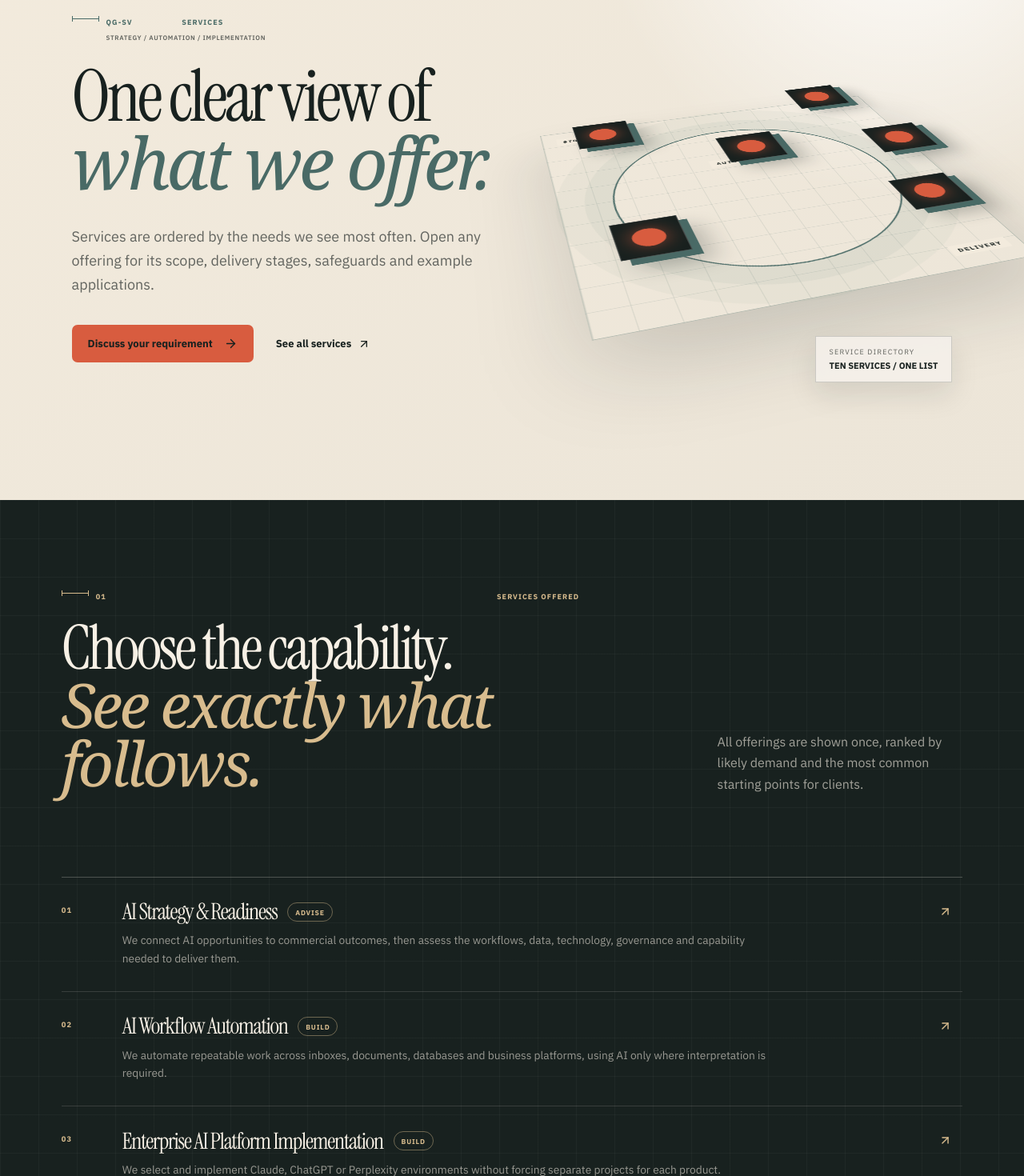
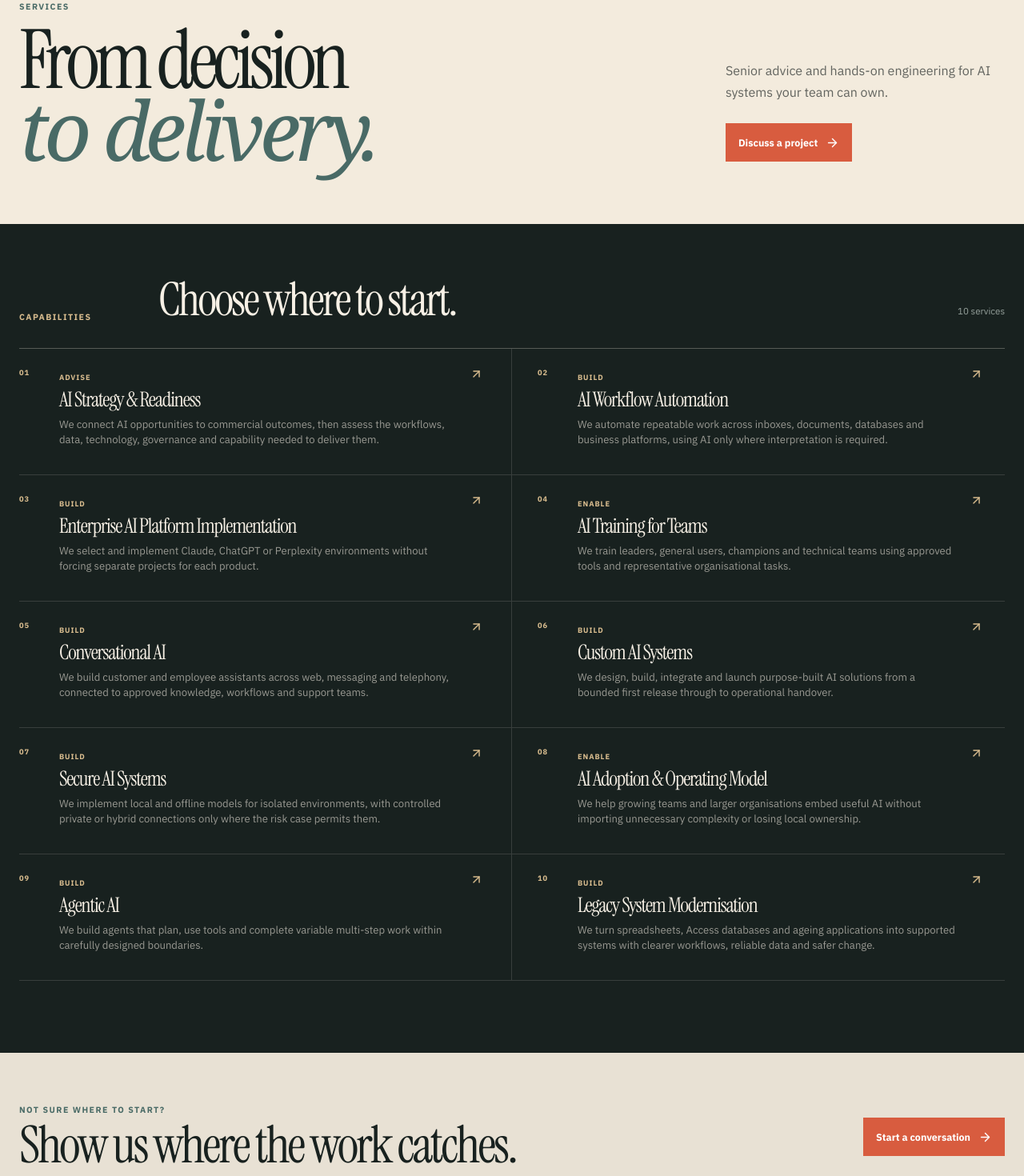
Before and after one commit to rohancampion/folding-maps, a Next.js app: page /services in a window 1280 px wide. Shown: the part 240-1710 px from the top of the page at 80% size. Built offline with nearby package versions, Linux system fonts and the light colour scheme.

Commit message:
Simplify-services-and-industries-directories

```diff
--- a/app/industries/industries-index.module.css
+++ b/app/industries/industries-index.module.css
@@ -1,75 +1,6 @@
-:global(.industry-index-hero) :global(.precision-label) { color: var(--machine); }
-
-.intro,
-.directory {
-  background-color: var(--paper);
-  background-image:
-    linear-gradient(rgba(73, 106, 102, .045) 1px, transparent 1px),
-    linear-gradient(90deg, rgba(73, 106, 102, .045) 1px, transparent 1px);
-  background-size: 50px 50px;
-}
-
-.intro {
-  display: grid;
-  padding: clamp(7rem, 11vw, 11rem) 7vw;
-  grid-template-columns: 190px minmax(0, 1fr);
-  gap: 1rem 4vw;
-}
-
-.intro > :global(.precision-label) { align-self: start; margin-top: .7rem; }
-.intro h2 { max-width: 1000px; margin: 0; font-size: clamp(3.8rem, 7.4vw, 7.6rem); font-weight: 400; line-height: .9; }
-.intro h2 em { color: var(--machine); font-weight: 400; }
-.introCopy { display: grid; max-width: 860px; margin-top: 3.5rem; margin-left: auto; grid-column: 2; grid-template-columns: 1fr 1fr; gap: 5vw; }
-.introCopy p { margin: 0; color: var(--muted); }
-
-.directory { padding: 0 7vw clamp(7rem, 12vw, 12rem); }
-.family { max-width: 1400px; margin: 0 auto clamp(10rem, 16vw, 16rem); }
-.family:last-child { margin-bottom: 0; }
-.familyHeading { display: grid; grid-template-columns: 190px minmax(0, 1fr); gap: 3vw; align-items: start; }
-.familyHeading :global(.precision-label) { margin-top: .75rem; }
-.familyHeading h2 { max-width: 960px; margin: 0; font-size: clamp(3.4rem, 7vw, 7.2rem); font-weight: 400; line-height: .88; }
-
-.industryField {
-  display: grid;
-  margin-top: clamp(5rem, 10vw, 9rem);
-  grid-template-columns: repeat(12, minmax(0, 1fr));
-  row-gap: clamp(4rem, 8vw, 8rem);
-}
-
-.industryField a { position: relative; display: block; min-height: 250px; padding: 1.5rem 3.2rem 0 0; }
-.industryField a::before { content: ''; position: absolute; top: 0; left: 0; width: 56px; height: 2px; background: var(--brass); transition: width .3s ease; }
-.industryField a:nth-child(3n+1) { grid-column: 1 / 5; }
-.industryField a:nth-child(3n+2) { grid-column: 5 / 9; margin-top: 5rem; }
-.industryField a:nth-child(3n) { grid-column: 9 / 13; margin-top: 10rem; }
-.industryField a:hover::before { width: 112px; }
-.industryField a > span { color: var(--machine); font-size: .57rem; font-weight: 700; letter-spacing: .12em; text-transform: uppercase; }
-.industryField h3 { margin: 2.2rem 0 1rem; font-size: clamp(2.1rem, 3.6vw, 4.1rem); font-weight: 400; line-height: .94; }
-.industryField p { max-width: 430px; margin: 0; color: var(--muted); font-size: .82rem; }
-.industryField svg { position: absolute; top: 1.2rem; right: 0; color: var(--machine); transition: transform .22s ease; }
-.industryField a:hover svg { transform: translate(4px, -4px); }
-
-@media (max-width: 900px) {
-  .intro,
-  .familyHeading { grid-template-columns: 1fr; }
-  .introCopy { grid-column: 1; }
-  .industryField a:nth-child(odd) { grid-column: 1 / 7; margin-top: 0; }
-  .industryField a:nth-child(even) { grid-column: 7 / 13; margin-top: 4rem; }
-}
-
-@media (max-width: 700px) {
-  :global(.industry-index-hero > .hero-mechanism) { right: -210px; opacity: .12; }
-  .intro { padding: 6rem 24px; }
-  .directory { padding: 0 24px 6rem; }
-  .introCopy { grid-template-columns: 1fr; gap: 1.2rem; }
-  .family { margin-bottom: 9rem; }
-  .industryField { row-gap: 4rem; }
-  .industryField a:nth-child(odd) { grid-column: 1 / 11; margin-top: 0; }
-  .industryField a:nth-child(even) { grid-column: 3 / 13; margin-top: 0; }
-  .industryField a { min-height: 220px; }
-  .industryField h3 { font-size: clamp(2.5rem, 12vw, 4rem); }
-}
-
-@media (prefers-reduced-motion: reduce) {
-  .industryField a::before,
-  .industryField svg { transition: none; }
-}
+.hero,.directory,.cta{padding-right:max(24px,calc((100vw - 1380px)/2));padding-left:max(24px,calc((100vw - 1380px)/2))}.hero{min-height:520px;padding-top:160px;padding-bottom:70px;display:grid;grid-template-columns:1.25fr minmax(280px,.55fr);align-items:end;gap:7vw;background:var(--paper)}.eyebrow{display:block;color:var(--machine);font-size:.66rem;font-weight:700;letter-spacing:.14em;text-transform:uppercase}.hero h1{max-width:1050px;margin:18px 0 0;font-size:clamp(4.2rem,7.5vw,7.6rem);font-weight:400;line-height:.84;letter-spacing:-.06em}.hero h1 em{color:var(--machine);font-weight:400}.heroAside{padding-bottom:8px}.heroAside p{max-width:420px;margin:0 0 24px;color:var(--muted)}.textAction{display:inline-flex;align-items:center;gap:10px;padding-bottom:6px;border-bottom:1px solid currentColor;font-size:.78rem;font-weight:700}
+.directory{padding-top:68px;padding-bottom:90px;background:#e8e1d4}.directoryHeading{display:grid;grid-template-columns:150px 1fr auto;align-items:end;gap:24px;margin-bottom:40px}.directoryHeading h2{margin:0;font-size:clamp(2.8rem,4.5vw,4.8rem);font-weight:400;line-height:.95}.directoryHeading>span:last-child{padding-bottom:7px;color:var(--muted);font-size:.72rem}.family{display:grid;grid-template-columns:220px 1fr;border-top:1px solid var(--ink)}.familyHeading{display:flex;justify-content:space-between;gap:20px;padding:22px 28px 22px 0}.familyHeading h3{margin:0;font-size:1.3rem;font-weight:400;line-height:1.1}.familyHeading span{color:var(--machine);font-size:.65rem;font-weight:700}.industryGrid{display:grid;grid-template-columns:repeat(3,1fr);border-left:1px solid var(--line)}.industryGrid a{min-height:112px;display:flex;justify-content:space-between;gap:16px;padding:20px;border-right:1px solid var(--line);border-bottom:1px solid var(--line)}.industryGrid small{color:var(--machine);font-size:.54rem;font-weight:700;letter-spacing:.08em;text-transform:uppercase}.industryGrid h4{margin:10px 0 0;font:400 1.35rem/1.05 var(--display);letter-spacing:-.03em}.industryGrid svg{flex:none;color:var(--machine);transition:transform .2s ease}.industryGrid a:hover svg{transform:translate(3px,-3px)}
+.cta{padding-top:64px;padding-bottom:64px;display:flex;align-items:center;justify-content:space-between;gap:36px;background:var(--paper)}.cta h2{max-width:850px;margin:8px 0 0;font-size:clamp(2.8rem,5vw,5.2rem);font-weight:400;line-height:.95;letter-spacing:-.045em}.primaryAction{min-height:48px;display:inline-flex;align-items:center;gap:10px;padding:12px 16px;color:#fff;background:var(--signal);font-size:.78rem;font-weight:700;flex:none}.primaryAction:hover{background:#ba452f}.textAction:focus-visible,.industryGrid a:focus-visible,.primaryAction:focus-visible{outline:3px solid #f0b29e;outline-offset:4px}
+@media(max-width:980px){.family{grid-template-columns:170px 1fr}.industryGrid{grid-template-columns:1fr 1fr}}
+@media(max-width:700px){.hero{min-height:0;padding-top:135px;padding-bottom:56px;grid-template-columns:1fr;gap:28px}.hero h1{font-size:clamp(3.8rem,17vw,5.8rem)}.directory{padding-top:52px;padding-bottom:64px}.directoryHeading{grid-template-columns:1fr;gap:10px}.directoryHeading>span:last-child{display:none}.family{grid-template-columns:1fr}.familyHeading{padding-right:0}.industryGrid{grid-template-columns:1fr;border-left:0}.industryGrid a{min-height:90px;padding:17px 0;border-right:0}.cta{align-items:flex-start;flex-direction:column}}
+@media(prefers-reduced-motion:reduce){.industryGrid svg{transition:none}}
--- a/app/industries/page.tsx
+++ b/app/industries/page.tsx
@@ -1,7 +1,5 @@
 import Link from 'next/link';
 import { ArrowRight, ArrowUpRight } from 'lucide-react';
-import { HeroMechanism } from '@/components/MechanicalVisuals';
-import { PrecisionLabel } from '@/components/PrecisionLabel';
 import { industries, industryFamilies } from '@/lib/industries';
 import styles from './industries-index.module.css';
 import { createPageMetadata } from '@/lib/seo';
@@ -13,60 +11,35 @@ export const metadata = createPageMetadata({
 });
 
 export default function IndustriesPage() {
-  return (
-    <>
-      <section className="page-hero report-hero report-hero-layout industry-index-hero">
-        <div className="report-hero-copy">
-          <PrecisionLabel index="QG–IN" label="Industry expertise" detail="Operating context before technology" />
-          <h1>AI shaped around<br/><em>how your sector works.</em></h1>
-          <p>Sector context changes what good AI looks like. We combine operating knowledge, careful controls and hands-on engineering to give established SMEs a credible route from opportunity to measurable performance.</p>
-        </div>
-        <HeroMechanism compact/>
-      </section>
-
-      <section className={styles.intro}>
-        <PrecisionLabel index="01" label="Built for the mid-market" />
-        <h2>Industry depth without<br/><em>big-programme drag.</em></h2>
-        <div className={styles.introCopy}>
-          <p>Every perspective starts with the operating decisions, data conditions and controls specific to the sector. It then narrows the opportunity to a release an SME can own, test and improve.</p>
-          <p>The pages are not generic technology catalogues. Each one frames where AI earns its place, where human authority remains essential and how leaders can establish value before scaling.</p>
+  return <>
+    <section className={styles.hero}>
+      <div><span className={styles.eyebrow}>Industries</span><h1>AI shaped around<br /><em>how your sector works.</em></h1></div>
+      <div className={styles.heroAside}>
+        <p>Sector-aware systems for established SMEs, built around real operating decisions and controls.</p>
+        <a className={styles.textAction} href="#industry-directory">Browse industries <ArrowRight size={16} /></a>
       </div>
     </section>
 
-      <section className={styles.directory} aria-label="Industry directory">
+    <section id="industry-directory" className={styles.directory} aria-labelledby="industries-title">
+      <div className={styles.directoryHeading}>
+        <span className={styles.eyebrow}>Sector expertise</span><h2 id="industries-title">Find your industry.</h2><span>{industries.length} perspectives</span>
+      </div>
       {industryFamilies.map((family) => {
         const familyIndustries = industries.filter((industry) => industry.family === family);
-          return (
-            <section className={styles.family} key={family}>
-              <div className={styles.familyHeading}>
-                <PrecisionLabel
-                  index={String(industryFamilies.indexOf(family) + 1).padStart(2, '0')}
-                  label="Sector family"
-                  detail={`${familyIndustries.length} specialist perspectives`}
-                />
-                <h2>{family}</h2>
+        return <section className={styles.family} key={family}>
+          <div className={styles.familyHeading}><h3>{family}</h3><span>{familyIndustries.length}</span></div>
+          <div className={styles.industryGrid}>
+            {familyIndustries.map((industry) => <Link href={`/industries/${industry.slug}`} key={industry.slug}>
+              <div><small>{industry.eyebrow}</small><h4>{industry.name}</h4></div><ArrowUpRight size={16} aria-hidden="true" />
+            </Link>)}
           </div>
-              <div className={styles.industryField}>
-                {familyIndustries.map((industry, index) => (
-                  <Link href={`/industries/${industry.slug}`} key={industry.slug}>
-                    <span>{String(index + 1).padStart(2, '0')} / {industry.eyebrow}</span>
-                    <h3>{industry.name}</h3>
-                    <p>{industry.lead}</p>
-                    <ArrowUpRight aria-hidden="true" size={17}/>
-                  </Link>
-                ))}
-              </div>
-            </section>
-          );
+        </section>;
       })}
     </section>
 
-      <section className="cta-band">
-        <span className="kicker">Your operating context</span>
-        <h2>See a sector challenge<br/>worth solving?</h2>
-        <p>We will help you turn it into a focused, evidence-led first release.</p>
-        <Link className="button lime" href="/contact">Start a conversation <ArrowRight size={17}/></Link>
+    <section className={styles.cta}>
+      <div><span className={styles.eyebrow}>Have a sector challenge?</span><h2>Start with the operating problem.</h2></div>
+      <Link className={styles.primaryAction} href="/contact">Start a conversation <ArrowRight size={17} /></Link>
     </section>
-    </>
-  );
+  </>;
 }
--- a/app/services/page.tsx
+++ b/app/services/page.tsx
@@ -1,7 +1,6 @@
 import type { Metadata } from 'next';
 import Link from 'next/link';
 import { ArrowRight, ArrowUpRight } from 'lucide-react';
-import { PrecisionLabel } from '@/components/PrecisionLabel';
 import { services } from '@/lib/services';
 import { createPageMetadata } from '@/lib/seo';
 import styles from './services.module.css';
@@ -13,55 +12,31 @@ export const metadata: Metadata = createPageMetadata({
 });
 
 export default function ServicesPage() {
-  return (
-    <>
-      <section className="services-hero services-hero-corporate">
-        <div className="services-hero-copy">
-          <PrecisionLabel index="QG-SV" label="Services" detail="Strategy / automation / implementation" />
-          <h1>One clear view of<br /><em>what we offer.</em></h1>
-          <p>Services are ordered by the needs we see most often. Open any offering for its scope, delivery stages, safeguards and example applications.</p>
-          <div className="hero-actions">
-            <Link className="button lime" href="/contact">Discuss your requirement <ArrowRight size={17} /></Link>
-            <a className="text-link" href="#services-offered">See all services <ArrowUpRight size={16} /></a>
-          </div>
-        </div>
-        <div className="service-atlas" aria-hidden="true">
-          <div className="atlas-plane"><i /><i /><i /><i /><i /><i /><span>STRATEGY</span><span>AUTOMATION</span><span>DELIVERY</span></div>
-          <div className="atlas-readout"><span>Service directory</span><b>TEN SERVICES / ONE LIST</b></div>
+  return <>
+    <section className={styles.hero}>
+      <div><span className={styles.eyebrow}>Services</span><h1>From decision<br /><em>to delivery.</em></h1></div>
+      <div className={styles.heroAside}>
+        <p>Senior advice and hands-on engineering for AI systems your team can own.</p>
+        <Link className={styles.primaryAction} href="/contact">Discuss a project <ArrowRight size={17} /></Link>
       </div>
     </section>
 
-      <section id="services-offered" className={styles.directory} aria-labelledby="services-title">
-        <div className={styles.directoryIntro}>
-          <PrecisionLabel index="01" label="Services offered" />
-          <h2 id="services-title">Choose the capability.<br /><em>See exactly what follows.</em></h2>
-          <p>All offerings are shown once, ranked by likely demand and the most common starting points for clients.</p>
+    <section className={styles.directory} aria-labelledby="services-title">
+      <div className={styles.directoryHeading}>
+        <span className={styles.eyebrow}>Capabilities</span><h2 id="services-title">Choose where to start.</h2><span>{services.length} services</span>
       </div>
-
-        <div className={styles.serviceList}>
-          {services.map((service) => (
-            <Link href={`/services/${service.slug}`} key={service.slug} aria-label={`Explore ${service.title}`}>
-              <span>{service.number}</span>
-              <div>
-                <div className={styles.serviceTitle}>
-                  <h3>{service.title}</h3>
-                  <small>{service.group}</small>
-                  {service.slug === 'secure-ai-systems' && <small>Local / offline</small>}
-                </div>
-                <p>{service.summary}</p>
-              </div>
-              <ArrowUpRight size={17} />
-            </Link>
-          ))}
+      <div className={styles.serviceGrid}>
+        {services.map((service) => <Link href={`/services/${service.slug}`} className={styles.service} key={service.slug}>
+          <span className={styles.number}>{service.number}</span>
+          <div><small>{service.group}</small><h3>{service.title}</h3><p>{service.summary}</p></div>
+          <ArrowUpRight size={17} aria-hidden="true" />
+        </Link>)}
       </div>
     </section>
 
-      <section className="cta-band">
-        <span className="kicker">Not sure which service fits?</span>
-        <h2>Show us where<br />the work catches.</h2>
-        <p>We will help identify the smallest useful starting point.</p>
-        <Link className="button lime" href="/contact">Start a conversation <ArrowRight size={17} /></Link>
+    <section className={styles.cta}>
+      <div><span className={styles.eyebrow}>Not sure where to start?</span><h2>Show us where the work catches.</h2></div>
+      <Link className={styles.primaryAction} href="/contact">Start a conversation <ArrowRight size={17} /></Link>
     </section>
-    </>
-  );
+  </>;
 }
--- a/app/services/services.module.css
+++ b/app/services/services.module.css
@@ -1,40 +1,5 @@
-:global(.services-hero-copy) :global(.precision-label) { color: var(--machine); }
-
-.directory {
-  padding: clamp(6rem, 9vw, 9rem) 6vw;
-  color: #f7f0e5;
-  background-color: var(--ink);
-  background-image: linear-gradient(rgba(247, 240, 229, .035) 1px, transparent 1px), linear-gradient(90deg, rgba(247, 240, 229, .035) 1px, transparent 1px);
-  background-size: 48px 48px;
-}
-
-.directoryIntro,
-.serviceList { width: 100%; max-width: 1320px; margin-right: auto; margin-left: auto; }
-.directoryIntro { display: grid; grid-template-columns: minmax(0, 1fr) minmax(260px, .42fr); gap: 1.5rem 7vw; align-items: end; }
-.directoryIntro :global(.precision-label) { grid-column: 1 / -1; color: #d8bc8e; }
-.directoryIntro h2 { max-width: 920px; margin: 0; font-size: clamp(3.2rem, 6vw, 6.2rem); font-weight: 400; line-height: .92; }
-.directoryIntro h2 em { color: #d8bc8e; font-weight: 400; }
-.directoryIntro > p { max-width: 430px; margin: 0; color: rgba(247, 240, 229, .62); }
-
-.serviceList { margin-top: clamp(4rem, 8vw, 7rem); border-top: 1px solid rgba(247, 240, 229, .24); }
-.serviceList a { display: grid; padding: 1.8rem 0; grid-template-columns: 60px minmax(0, 1fr) 30px; gap: 1rem; border-bottom: 1px solid rgba(247, 240, 229, .14); align-items: start; }
-.serviceList a:last-child { border-bottom: 0; }
-.serviceList a > span { padding-top: .35rem; color: #d8bc8e; font-size: .58rem; font-weight: 700; letter-spacing: .12em; }
-.serviceTitle { display: flex; gap: .8rem; align-items: center; flex-wrap: wrap; }
-.serviceTitle h3 { margin: 0; font-size: clamp(1.35rem, 2.2vw, 2.05rem); font-weight: 400; line-height: 1.05; }
-.serviceTitle small { padding: .35rem .55rem; border: 1px solid rgba(216, 188, 142, .45); border-radius: 999px; color: #d8bc8e; font-size: .54rem; font-weight: 700; letter-spacing: .1em; text-transform: uppercase; }
-.serviceList p { max-width: 820px; margin: .6rem 0 0; color: rgba(247, 240, 229, .58); font-size: .86rem; }
-.serviceList svg { margin-top: .35rem; color: #d8bc8e; transition: transform .2s ease; }
-.serviceList a:hover svg { transform: translate(3px, -3px); }
-
-@media (max-width: 760px) {
-  :global(.services-hero-corporate .service-atlas) { display: none; }
-  :global(.services-hero-corporate) { padding-bottom: 6rem; }
-  .directory { padding: 5.5rem 24px; }
-  .directoryIntro { grid-template-columns: 1fr; }
-  .serviceList a { grid-template-columns: 40px minmax(0, 1fr) 20px; gap: .7rem; }
-}
-
-@media (prefers-reduced-motion: reduce) {
-  .serviceList svg { transition: none; }
-}
+.hero,.directory,.cta{padding-right:max(24px,calc((100vw - 1380px)/2));padding-left:max(24px,calc((100vw - 1380px)/2))}.hero{min-height:520px;padding-top:160px;padding-bottom:70px;display:grid;grid-template-columns:1.25fr minmax(280px,.55fr);align-items:end;gap:7vw;background:var(--paper)}.eyebrow{display:block;color:var(--machine);font-size:.66rem;font-weight:700;letter-spacing:.14em;text-transform:uppercase}.hero h1{margin:18px 0 0;font-size:clamp(4.4rem,8vw,8rem);font-weight:400;line-height:.84;letter-spacing:-.06em}.hero h1 em{color:var(--machine);font-weight:400}.heroAside{padding-bottom:8px}.heroAside p{max-width:420px;margin:0 0 26px;color:var(--muted)}.primaryAction{min-height:48px;display:inline-flex;align-items:center;gap:10px;padding:12px 16px;color:#fff;background:var(--signal);font-size:.78rem;font-weight:700}.primaryAction:hover{background:#ba452f}
+.directory{padding-top:68px;padding-bottom:90px;color:#f7f0e5;background:var(--ink)}.directoryHeading{display:grid;grid-template-columns:150px 1fr auto;align-items:end;gap:24px;margin-bottom:32px}.directoryHeading .eyebrow{color:#d8bc8e}.directoryHeading h2{margin:0;font-size:clamp(2.8rem,4.5vw,4.8rem);font-weight:400;line-height:.95}.directoryHeading>span:last-child{padding-bottom:7px;color:#97a29d;font-size:.72rem}.serviceGrid{display:grid;grid-template-columns:1fr 1fr;border-top:1px solid rgba(247,240,229,.28)}.service{min-height:158px;display:grid;grid-template-columns:34px 1fr 20px;gap:16px;padding:23px 24px 23px 0;border-bottom:1px solid rgba(247,240,229,.14)}.service:nth-child(odd){padding-right:32px;border-right:1px solid rgba(247,240,229,.14)}.service:nth-child(even){padding-left:32px}.number,.service small{color:#d8bc8e;font-size:.58rem;font-weight:700;letter-spacing:.1em;text-transform:uppercase}.service h3{margin:8px 0 7px;font-size:clamp(1.35rem,2vw,1.9rem);font-weight:400;line-height:1.05}.service p{max-width:500px;margin:0;color:rgba(247,240,229,.58);font-size:.82rem;line-height:1.5}.service svg{color:#d8bc8e;transition:transform .2s ease}.service:hover svg{transform:translate(3px,-3px)}
+.cta{padding-top:64px;padding-bottom:64px;display:flex;align-items:center;justify-content:space-between;gap:36px;background:#e8e1d4}.cta h2{max-width:850px;margin:8px 0 0;font-size:clamp(2.8rem,5vw,5.2rem);font-weight:400;line-height:.95;letter-spacing:-.045em}.cta .primaryAction{flex:none}.primaryAction:focus-visible,.service:focus-visible{outline:3px solid #f0b29e;outline-offset:4px}
+@media(max-width:760px){.hero{min-height:0;padding-top:135px;padding-bottom:56px;grid-template-columns:1fr;gap:28px}.hero h1{font-size:clamp(4rem,18vw,6rem)}.heroAside p{margin-bottom:20px}.directory{padding-top:52px;padding-bottom:64px}.directoryHeading{grid-template-columns:1fr;gap:10px}.directoryHeading>span:last-child{display:none}.serviceGrid{grid-template-columns:1fr}.service,.service:nth-child(odd),.service:nth-child(even){min-height:0;padding:21px 0;border-right:0}.cta{align-items:flex-start;flex-direction:column}}
+@media(prefers-reduced-motion:reduce){.service svg{transition:none}}
```
Lines whose indentation alone changed are shown as unchanged.
